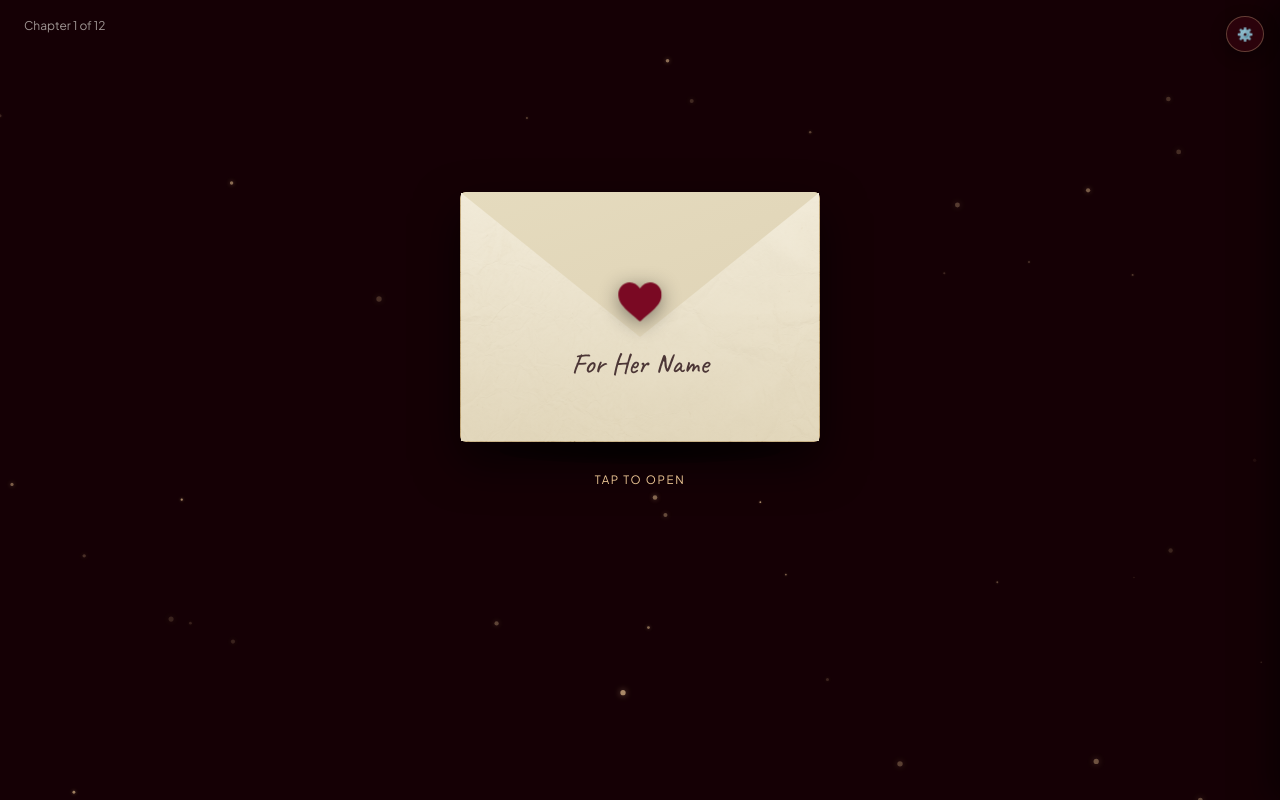
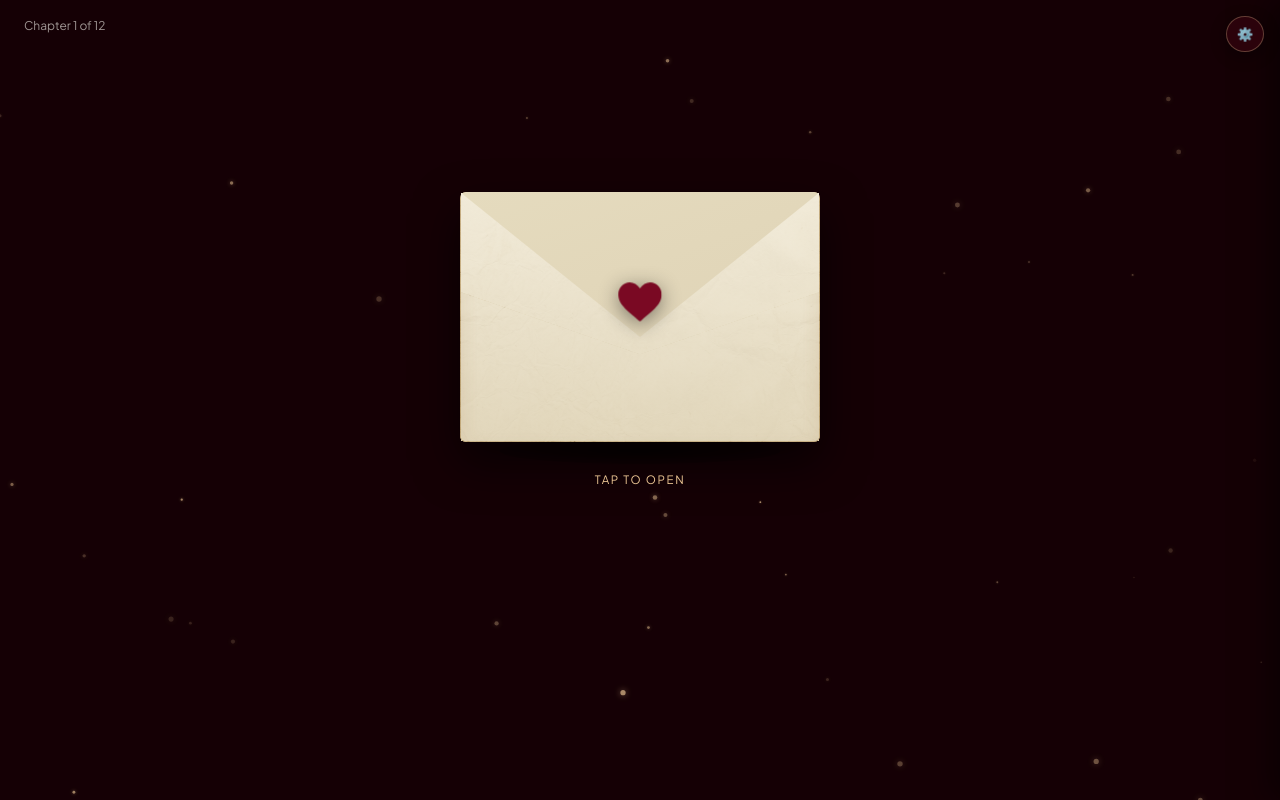
Before and after one commit to demoautomashion-bit/tic-tac, a React (Vite) app: page / in a window 1280 px wide. Built offline with nearby package versions, Linux system fonts and the light colour scheme.

Commit message:
added the beautiful animation

```diff
--- a/src/App.jsx
+++ b/src/App.jsx
@@ -2072,6 +2072,9 @@ export default function App() {
                     <div className="paper-vintage-bg"></div>
                     <p>{currentStep.letter}</p>
                   </div>
+                  <div className="env-front">
+                    <div className="paper-vintage-bg"></div>
+                  </div>
                   <div className="env-flap"></div>
                   <div className="env-seal">
                     <svg viewBox="0 0 32 29">
--- a/src/index.css
+++ b/src/index.css
@@ -213,6 +213,32 @@ h1,h2,h3{ font-family: var(--serif); font-weight: 500; line-height: 1.15; }
   box-shadow: 0 20px 45px rgba(0,0,0,0.65);
   border: 1px solid rgba(139, 90, 43, 0.22);
   isolation: isolate;
+  z-index: 1;
+}
+
+.env-front{
+  position:absolute; inset:0;
+  background-color: var(--parchment);
+  background-image:
+    linear-gradient(rgba(242, 235, 217, 0.86), rgba(223, 211, 182, 0.86)),
+    url('/crumpled-paper.png');
+  background-blend-mode: multiply;
+  background-size: cover;
+  background-position: center;
+  border-radius: 6px;
+  border: 1px solid rgba(139, 90, 43, 0.22);
+  clip-path: polygon(0 40%, 50% 65%, 100% 40%, 100% 100%, 0 100%);
+  z-index: 3;
+  pointer-events: none;
+  overflow: hidden;
+  box-shadow: 0 -4px 10px rgba(0,0,0,0.08);
+}
+.env-front::after {
+  content: '';
+  position: absolute;
+  inset: 0;
+  box-shadow: inset 0 8px 18px rgba(139, 90, 43, 0.12);
+  pointer-events: none;
 }
 
 .env-flap{
@@ -224,14 +250,14 @@ h1,h2,h3{ font-family: var(--serif); font-weight: 500; line-height: 1.15; }
   transition: transform 0.9s cubic-bezier(0.175, 0.885, 0.32, 1.275);
   box-shadow: 0 2px 6px rgba(0,0,0,0.12);
   border-radius: 6px 6px 0 0;
-  z-index: 3;
+  z-index: 4;
 }
 .env-seal{
   position:absolute; top: 44%; left:50%; transform: translate(-50%,-50%);
   width: 42px; height:38px;
   color: #7A0923;
   filter: drop-shadow(0 4px 10px rgba(0,0,0,0.45));
-  z-index: 4;
+  z-index: 5;
   transition: opacity 0.3s ease, transform 0.3s ease;
 }
 .env-seal svg{ width:100%; height:100%; fill:currentColor; animation: heartbeat 1.8s ease-in-out infinite; }
@@ -239,7 +265,7 @@ h1,h2,h3{ font-family: var(--serif); font-weight: 500; line-height: 1.15; }
 .env-label{
   position:absolute; bottom: 22%; left:50%; transform: translateX(-50%);
   font-family: var(--hand); font-size: 1.8rem; color: var(--ink); opacity:0.85;
-  white-space: nowrap; z-index: 2;
+  white-space: nowrap; z-index: 3.5;
 }
 
 .env-letter{
@@ -257,7 +283,7 @@ h1,h2,h3{ font-family: var(--serif); font-weight: 500; line-height: 1.15; }
   transform: translateY(6%) scale(0.94);
   opacity: 0;
   visibility: hidden;
-  z-index: 1;
+  z-index: 2;
   display:flex; align-items:flex-start; justify-content:center; padding-top: 14%;
   transition: transform 1.1s cubic-bezier(0.175, 0.885, 0.32, 1.275), opacity 0.7s ease, visibility 0.7s ease;
   isolation: isolate;
```
